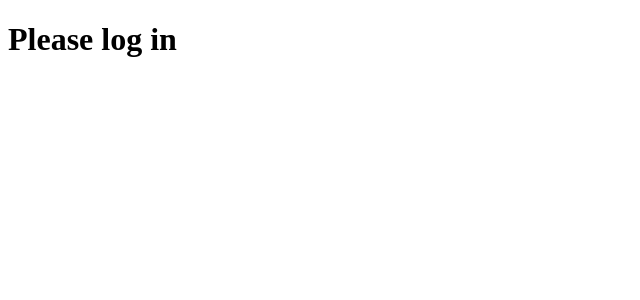
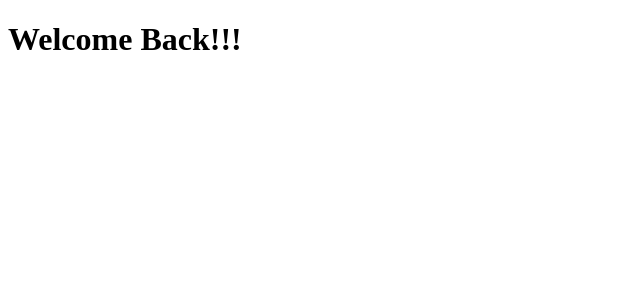
Before and after one commit to farhangalib-1/React-JS-Learning, a React (Vite) app in the folder 2nd-day/: page / in a window 1280 px wide. Shown: the top 300 px of the page, without its empty margins (0-640 px from the left). Built offline with nearby package versions, Linux system fonts and the light colour scheme.

Commit message:
Conditional redenring by ternary operator

```diff
--- a/2nd-day/src/UserLoggedIn.jsx
+++ b/2nd-day/src/UserLoggedIn.jsx
@@ -1,10 +1,9 @@
-function UserLoggerIn(props){
-    const userName = 'Farhan Galib'
-    if(props.loggedIn){
-        return <h1>Welcome {userName}</h1>
-    }
-    else{
-        return<h1>Please log in</h1>
-    }
+function UserLoggedIn(){
+    const isLoggedIn = true
+    return(
+        <>
+        {isLoggedIn?<h1>Welcome Back!!!</h1> : <h1>Please log in</h1>}
+        </>
+    )
 }
-export default UserLoggerIn
+export default UserLoggedIn
--- a/2nd-day/src/main.jsx
+++ b/2nd-day/src/main.jsx
@@ -3,6 +3,6 @@ import { createRoot } from 'react-dom/client'
 import UserLoggedIn from './UserLoggedIn.jsx'
 createRoot(document.getElementById('root')).render(
   <StrictMode>
-    <UserLoggedIn  />
+    <UserLoggedIn loggedIn={true}  />
   </StrictMode>,
 )
```
